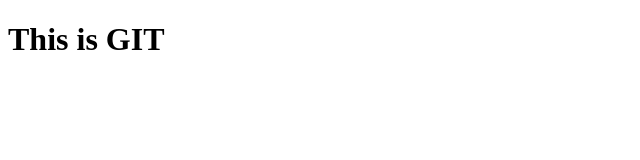
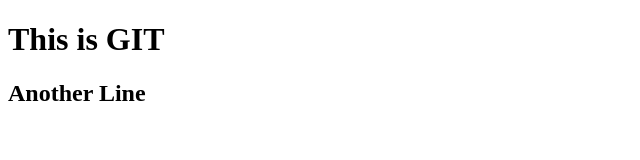
Before and after one commit to walusimbihakim/cash_request, a plain HTML site: page index.html in a window 1280 px wide. Shown: the whole page, without its empty margins (0-640 px from the left). Drawn offline with Linux system fonts and the light colour scheme.

Commit message:
Added a line

```diff
--- a/index.html
+++ b/index.html
@@ -7,5 +7,6 @@
 </head>
 <body>
     <h1>This is GIT</h1>
+    <h2>Another Line</h2>
 </body>
 </html>
```
